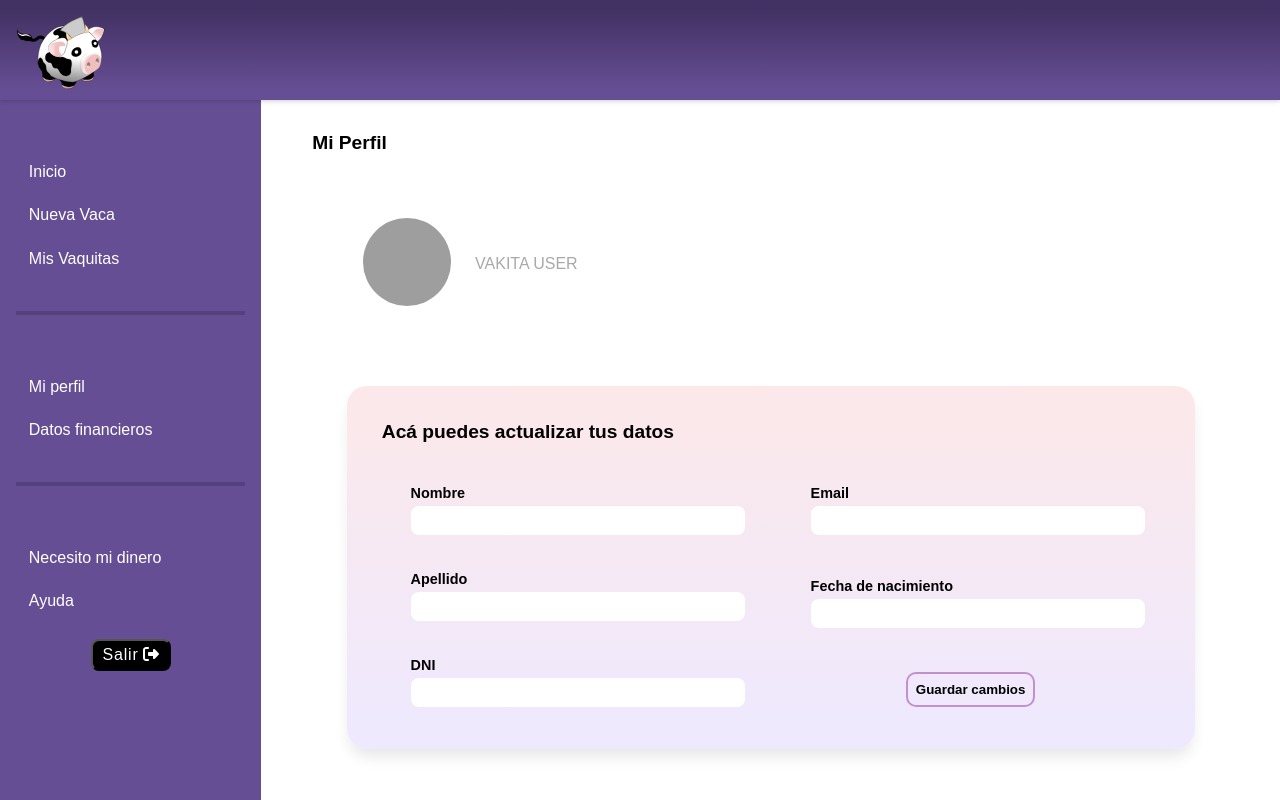
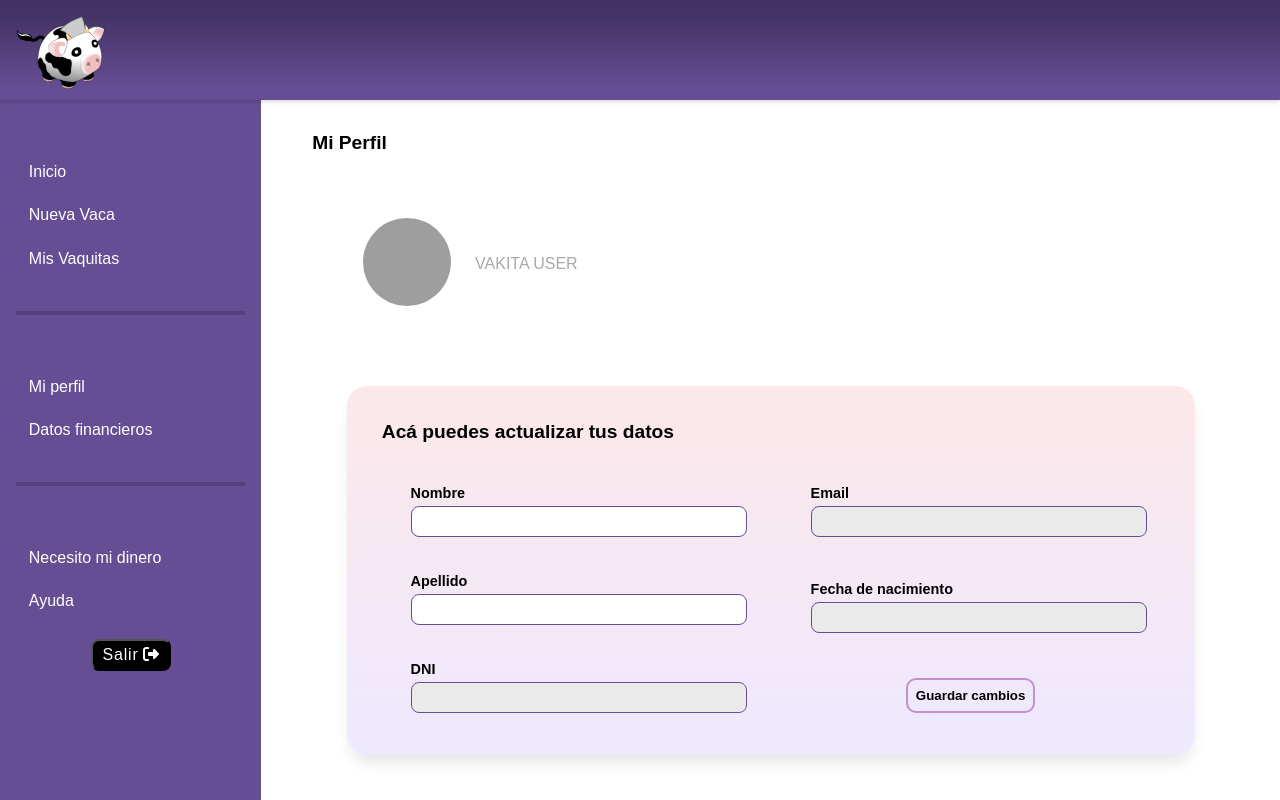
Before and after one commit to mceciabate/vakita-project, a React (Vite) app in the folder vakitaProyectFrontEnd/: page /dashboard/mi-perfil in a window 1280 px wide. Shown: the top 800 px of the page. Built offline with nearby package versions, Linux system fonts and the light colour scheme; no server answers; sample sign-in values are in the browser's storage; grey boxes are pictures that could not be loaded; a web font is replaced by a local one.

Commit message:
formulario verifica si los datos cambiaron para ejecutar peticion

```diff
--- a/vakitaProyectFrontEnd/src/components/Perfil/Perfil.jsx
+++ b/vakitaProyectFrontEnd/src/components/Perfil/Perfil.jsx
@@ -37,7 +37,6 @@ const Perfil = () => {
     onSubmit: async (values) => {
       if(changed) {
         try {
-          console.log(formik);
           const response = await axios.put(
             "http://107.22.65.36:8080/api/v1/usuarios/" + userId,
             {
@@ -86,7 +85,7 @@ const Perfil = () => {
 
     const {name, lastName} = formik.values
 
-    if(name !== user.name && lastName !== user.lastName) {
+    if(name !== user.name || lastName !== user.lastName) {
       setChanged(true)
     }
 
--- a/vakitaProyectFrontEnd/src/components/Perfil/styled.js
+++ b/vakitaProyectFrontEnd/src/components/Perfil/styled.js
@@ -95,17 +95,18 @@ export const Label = styled.p`
 
 
 export const Input = styled.input`
-    border: none;
-padding: 7px;
+    border: 0.3px solid #664E94;
+    padding: 7px;
     border-radius: 8px;
     min-width: 100%;
     max-width: 300px;
 
     &:disabled {
         color: #000;
-        background-color: #fff;
+        background-color: #eaeaea;
     }
-`
+
+`;
 
 export const Button = styled.button`
     justify-self: flex-end;
```
